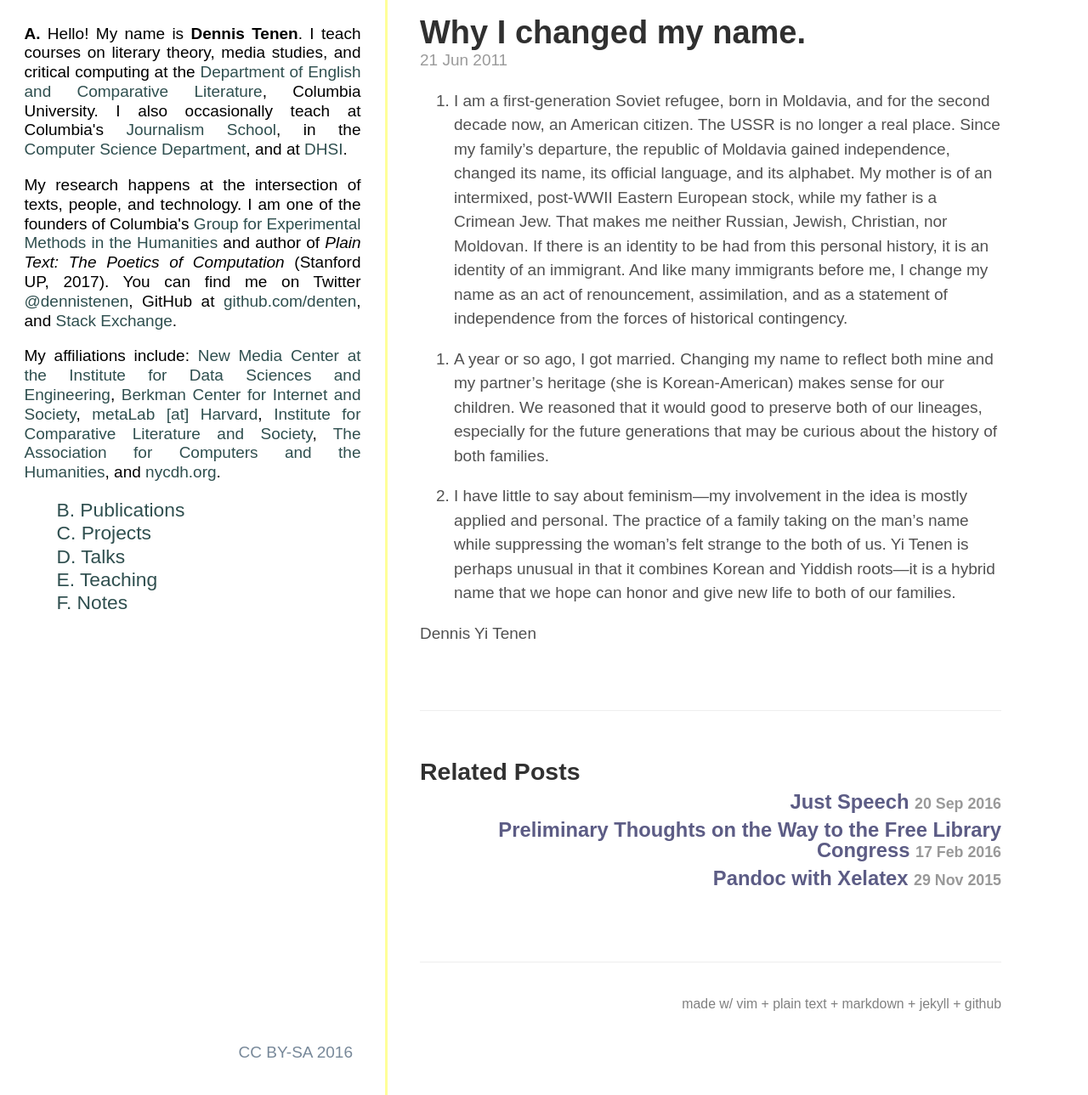
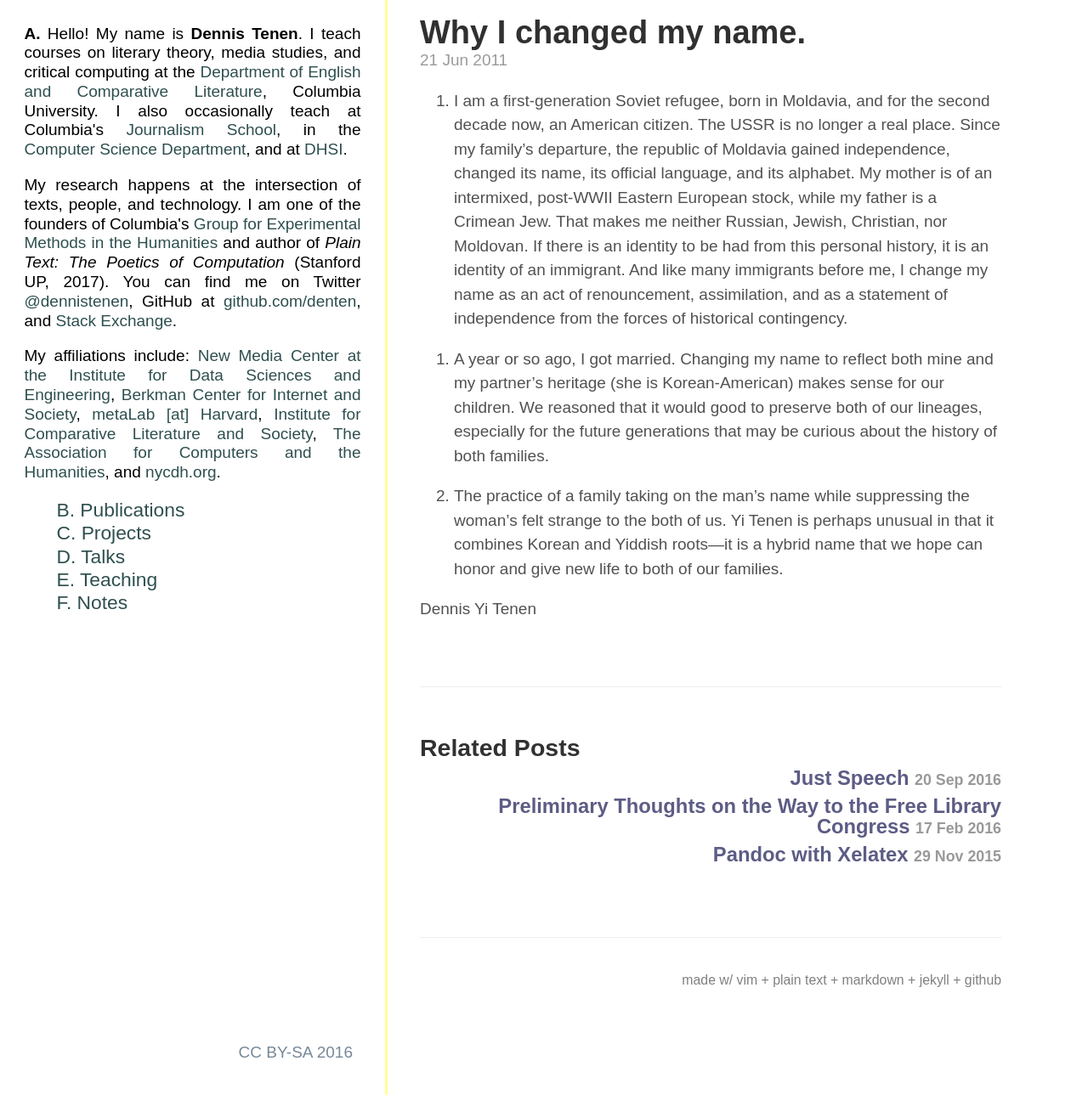
Before and after one commit to denten/denten.github.io, a Jekyll site: the page built from _posts/2011-06-21-why-i-changed-my-name.markdown, in a window 1280 px wide and 1289 px high. Shown: the whole window at 85% size. Built offline with Jekyll 4.4.1, drawn with Linux system fonts in a browser that asks for light colours; some web fonts are replaced.

Commit message:
update a post

```diff
--- a/_posts/2011-06-21-why-i-changed-my-name.markdown
+++ b/_posts/2011-06-21-why-i-changed-my-name.markdown
@@ -10,19 +10,28 @@ categories:
 - think.stack
 ---
 
-1. I am a first-generation Soviet refugee, born in Moldavia, and for the second decade now, an American citizen. The USSR is no longer a real place. Since my family's departure, the republic of Moldavia gained independence, changed its name, its official language, and its alphabet. My mother is of an intermixed, post-WWII Eastern European stock, while my father is a Crimean Jew. That makes me neither Russian, Jewish, Christian, nor Moldovan. If there is an identity to be had from this personal history, it is an identity of an immigrant. And like many immigrants before me, I change my name as an act of renouncement, assimilation, and as a statement of independence from the forces of historical contingency.
+1. I am a first-generation Soviet refugee, born in Moldavia, and for the
+second decade now, an American citizen. The USSR is no longer a real place.
+Since my family's departure, the republic of Moldavia gained independence,
+changed its name, its official language, and its alphabet. My mother is of an
+intermixed, post-WWII Eastern European stock, while my father is a Crimean
+Jew. That makes me neither Russian, Jewish, Christian, nor Moldovan. If there
+is an identity to be had from this personal history, it is an identity of an
+immigrant. And like many immigrants before me, I change my name as an act of
+renouncement, assimilation, and as a statement of independence from the forces
+of historical contingency.
 
 <!-- more -->
 
+3. A year or so ago, I got married. Changing my name to reflect both mine and
+my partner's heritage (she is Korean-American) makes sense for our children.
+We reasoned that it would good to preserve both of our lineages, especially
+for the future generations that may be curious about the history of both
+families.
 
-3. A year or so ago, I got married. Changing my name to reflect both mine and my partner's heritage (she is Korean-American) makes sense for our children. We reasoned that it would good to preserve both of our lineages, especially for the future generations that may be curious about the history of both families.
-
-
-
-
-3. I have little to say about feminism—my involvement in the idea is mostly applied and personal. The practice of a family taking on the man's name while suppressing the woman's felt strange to the both of us. Yi Tenen is perhaps unusual in that it combines Korean and Yiddish roots—it is a hybrid name that we hope can honor and give new life to both of our families.
-
-
-
+3. The practice of a family taking on the man's name while suppressing the
+woman's felt strange to the both of us. Yi Tenen is perhaps unusual in that it
+combines Korean and Yiddish roots—it is a hybrid name that we hope can honor
+and give new life to both of our families.
 
 Dennis Yi Tenen
```
